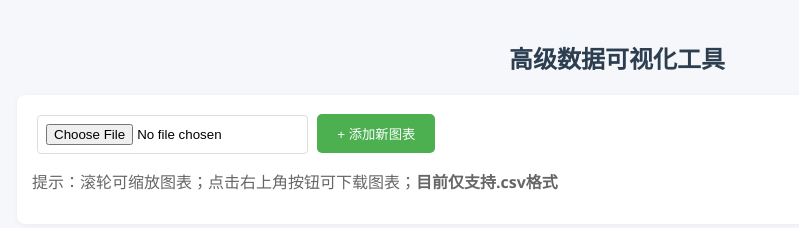
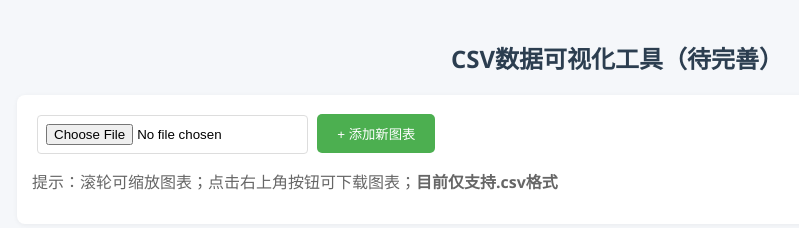
Before and after one commit to SquirrelSong5/csv-visualizer, a plain HTML site: page index.html in a window 1280 px wide. Shown: the whole page, without its empty margins (23-822 px from the left). Drawn offline with nearby package versions, Linux system fonts and the light colour scheme; some packages are replaced by stand-ins of ours; a script that the page names is missing.

Commit message:
标题又写错了。。。改

```diff
--- a/index.html
+++ b/index.html
@@ -80,7 +80,7 @@
     </style>
 </head>
 <body>
-    <h2 style="color: #2c3e50; text-align: center;">高级数据可视化工具</h2>
+    <h2 style="color: #2c3e50; text-align: center;">CSV数据可视化工具（待完善）</h2>
 
     <div class="config-panel">
         <input type="file" id="csvFile" accept=".csv">
```
